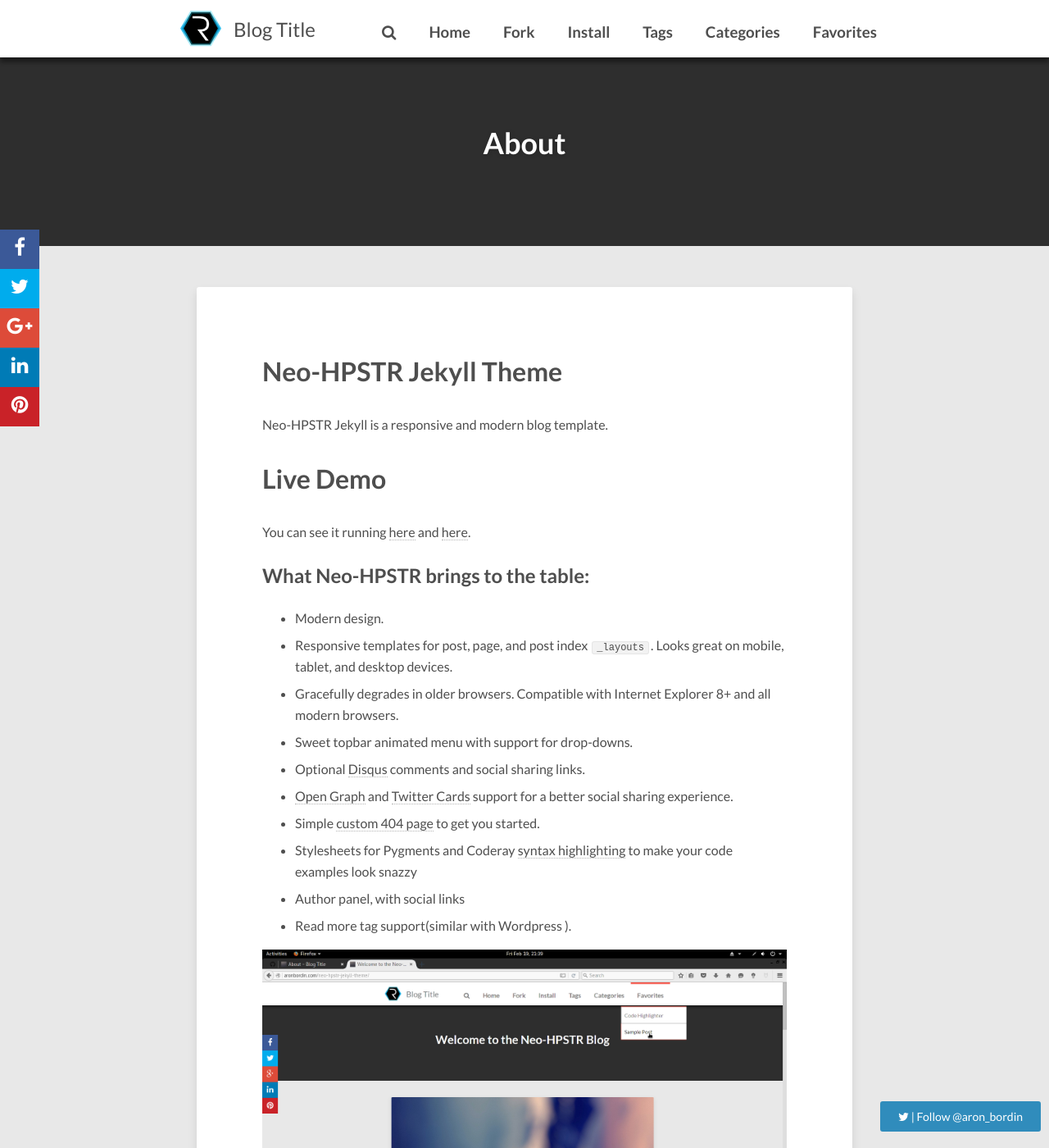
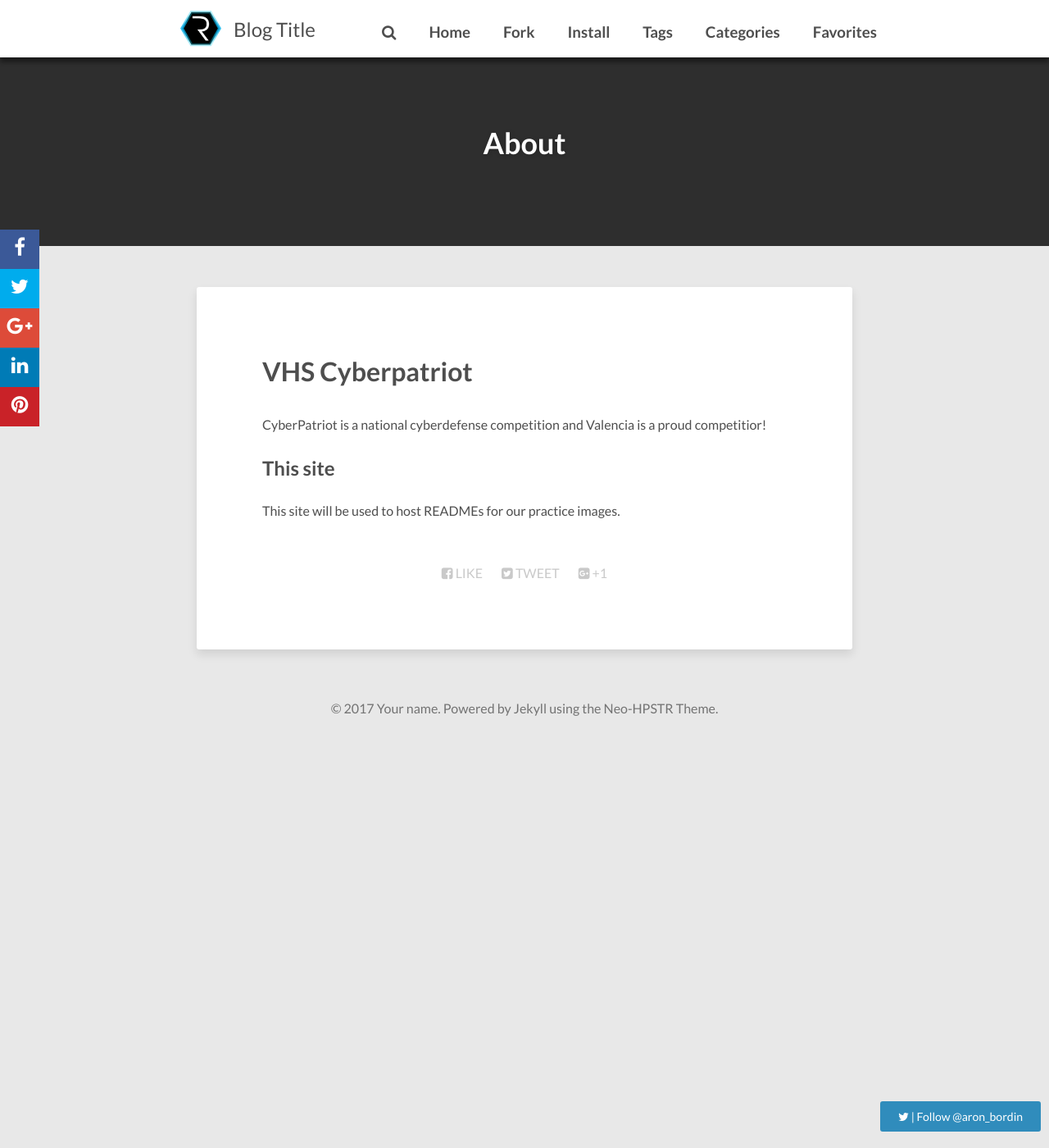
Before and after one commit to cool00geek/vhscyberpatriot, a Jekyll site: the page built from about.md, in a window 1280 px wide and 1400 px high. Shown: the whole window at 82% size. Built offline with Jekyll 4.4.1, drawn with Linux system fonts in a browser that asks for light colours; nearby versions of some CDN libraries; comment, search, counter and statistics services are not loaded; some of the changed text lies outside the part shown.

Commit message:
Upload about

```diff
--- a/about.md
+++ b/about.md
@@ -4,33 +4,10 @@ title: About
 share: true
 ---
 
-# Neo-HPSTR Jekyll Theme
+# VHS Cyberpatriot
 
-Neo-HPSTR Jekyll is a responsive and modern blog template.
+CyberPatriot is a national cyberdefense competition and Valencia is a proud competitior!
 
-# Live Demo
+## This site
 
-You can see it running [here](http://blog.rhesoft.com/) and [here](http://aronbordin.com/neo-hpstr-jekyll-theme/).
-
-
-## What Neo-HPSTR brings to the table:
-
-* Modern design.
-* Responsive templates for post, page, and post index `_layouts`. Looks great on mobile, tablet, and desktop devices.
-* Gracefully degrades in older browsers. Compatible with Internet Explorer 8+ and all modern browsers.
-* Sweet topbar animated menu with support for drop-downs.
-* Optional [Disqus](http://disqus.com) comments and social sharing links.
-* [Open Graph](https://developers.facebook.com/docs/opengraph/) and [Twitter Cards](https://dev.twitter.com/docs/cards) support for a better social sharing experience.
-* Simple [custom 404 page](http://mmistakes.github.io/hpstr-jekyll-theme/404.html) to get you started.
-* Stylesheets for Pygments and Coderay [syntax highlighting](http://mmistakes.github.io/hpstr-jekyll-theme/code-highlighting-post/) to make your code examples look snazzy
-* Author panel, with social links
-* Read more tag support(similar with Wordpress ).
-
-![Preview](http://aronbordin.com/images/neo-hpstr-jekyll-theme-preview.png)
-
-
----
-
-## Getting Started
-
-Neo-HPSTR takes advantage of Sass and data files to make customizing easier. These features require Jekyll 2.x and will not work with older versions of Jekyll.
+This site will be used to host READMEs for our practice images.
```
